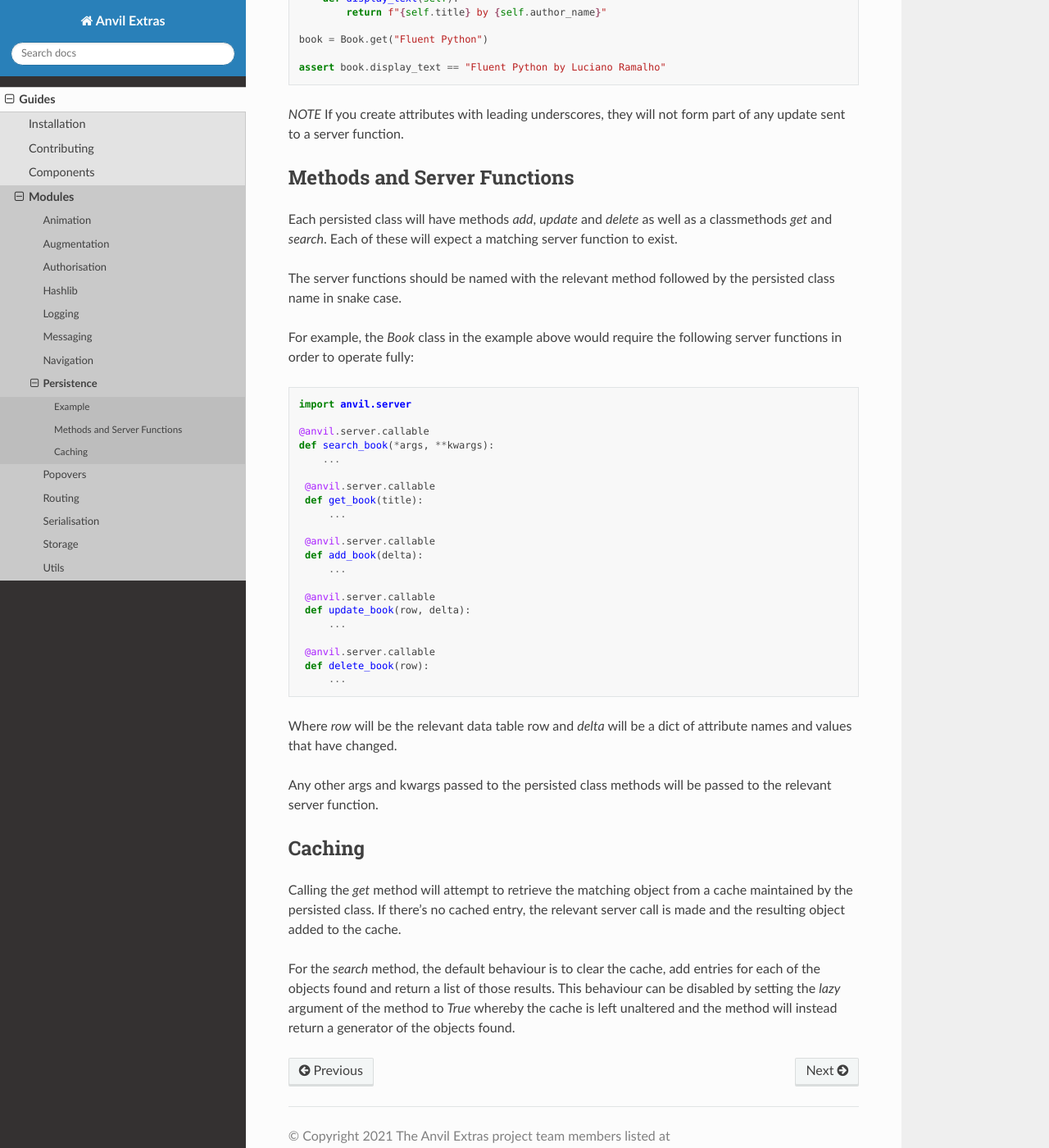
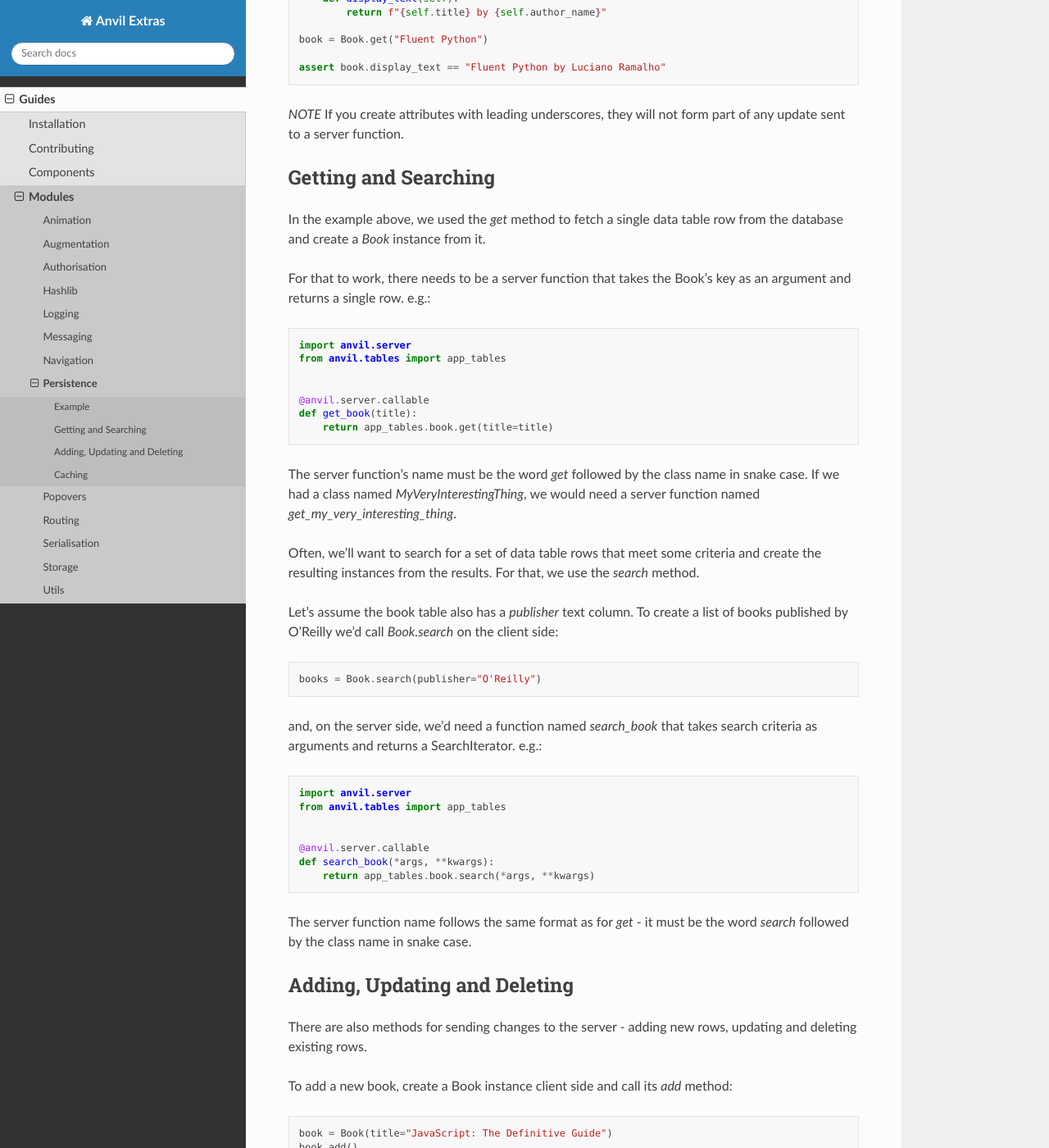
Before and after one commit to anvilistas/anvil-extras, a Sphinx documentation site: the page built from docs/guides/modules/persistence.rst, in a window 1280 px wide and 1400 px high, scrolled down 2273 px. Shown: the whole window at 82% size. Built offline with Sphinx 7.4.7 and the Read the Docs theme 2.0.0, drawn with Linux system fonts in a browser that asks for light colours; some of the changed text lies outside the part shown.

Commit message:
Rewrite get, search, add, update and delete docs

```diff
--- a/docs/guides/modules/persistence.rst
+++ b/docs/guides/modules/persistence.rst
@@ -132,50 +132,110 @@
 *NOTE* If you create attributes with leading underscores, they will not form part of
 any update sent to a server function.
 
+Getting and Searching
+---------------------
+In the example above, we used the `get` method to fetch a single data table row from the database and create a `Book` instance from it.
 
-Methods and Server Functions
-----------------------------
-Each persisted class will have methods `add`, `update` and `delete` as well as
-a classmethods `get` and `search`. Each of these will expect a matching server function to exist.
-
-The server functions should be named with the relevant method followed by the persisted
-class name in snake case.
-
-For example, the `Book` class in the example above would require the following server
-functions in order to operate fully:
+For that to work, there needs to be a server function that takes the Book's key as an argument and returns a single row. e.g.:
 
 .. code-block:: python
 
    import anvil.server
+   from anvil.tables import app_tables
+
+
+   @anvil.server.callable
+   def get_book(title):
+       return app_tables.book.get(title=title)
+
+
+The server function's name must be the word `get` followed by the class name in snake case. If we had a class named `MyVeryInterestingThing`, we would need a server function named `get_my_very_interesting_thing`.
+
+Often, we'll want to search for a set of data table rows that meet some criteria and create the resulting instances from the results. For that, we use the `search` method.
+
+Let's assume the book table also has a `publisher` text column. To create a list of books published by O'Reilly we'd call `Book.search` on the client side:
+
+.. code-block:: python
+
+   books = Book.search(publisher="O'Reilly")
+
+and, on the server side, we'd need a function named `search_book` that takes search criteria as arguments and returns a SearchIterator. e.g.:
+
+.. code-block:: python
+
+   import anvil.server
+   from anvil.tables import app_tables
+
 
    @anvil.server.callable
    def search_book(*args, **kwargs):
-       ...
+       return app_tables.book.search(*args, **kwargs)
 
-    @anvil.server.callable
-    def get_book(title):
-        ...
+The server function name follows the same format as for `get` - it must be the word `search` followed by the class name in snake case.
 
-    @anvil.server.callable
-    def add_book(delta):
-        ...
+Adding, Updating and Deleting
+-----------------------------
+There are also methods for sending changes to the server - adding new rows, updating and deleting existing rows.
 
-    @anvil.server.callable
-    def update_book(row, delta):
-        ...
+To add a new book, create a Book instance client side and call its `add` method:
 
-    @anvil.server.callable
-    def delete_book(row):
-        ...
+.. code-block:: python
 
-Where `row` will be the relevant data table row and `delta` will be a dict of attribute
-names and values that have changed.
+   book = Book(title="JavaScript: The Definitive Guide")
+   book.add()
 
-Any other args and kwargs passed to the persisted class methods will be passed to the
-relevant server function.
+on the server side, we need a `add_book` function that takes a dict of attribute values as its argument and returns the data table row it creates:
+
+.. code-block:: python
+
+   import anvil.server
+   from anvil.tables import app_tables
+
+
+   @anvil.server.callable
+   def add_book(attrs):
+       return app_tables.book.add_row(**attrs)
+
+
+There are similar methods to update or delete an existing row. Let's create a new book, change its title and then delete it:
+
+.. code-block:: python
+
+   book = Book(title="My Wonderful Book")
+   book.add()
+
+   book.title = "My Not So Wonderful Book"
+   book.update()
+
+   book.delete()
+
+On the server side, we need `update_book` and `delete_book` functions. The update function must take a data table row and a dict of attribute values as its arguments. The delete function must take a data table row. Neither function needs to return anything:
+
+.. code-block:: python
+
+   import anvil.server
+   from anvil.tables import app_tables
+
+
+   @anvil.server.callable
+   def update_book(row, attrs):
+       row.update(**attrs)
+
+
+   @anvil.server.callable
+   def delete_book(row):
+       row.delete()
+
+Any additional arguments passed to the `add`, `update` or `delete` methods will be passed to the relevant server function.
 
 Caching
 -------
 Calling the `get` method will attempt to retrieve the matching object from a cache maintained by the persisted class. If there's no cached entry, the relevant server call is made and the resulting object added to the cache.
 
 For the `search` method, the default behaviour is to clear the cache, add entries for each of the objects found and return a list of those results. This behaviour can be disabled by setting the `lazy` argument of the method to `True` whereby the cache is left unaltered and the method will instead return a generator of the objects found.
+
+e.g. in our search example above, we used the default behaviour to return a list of books published by O'Reilly. If, instead, we wanted a generator of those books:
+
+.. code-block:: python
+
+   books = Book.search(lazy=True, publisher="O'Reilly")
```
